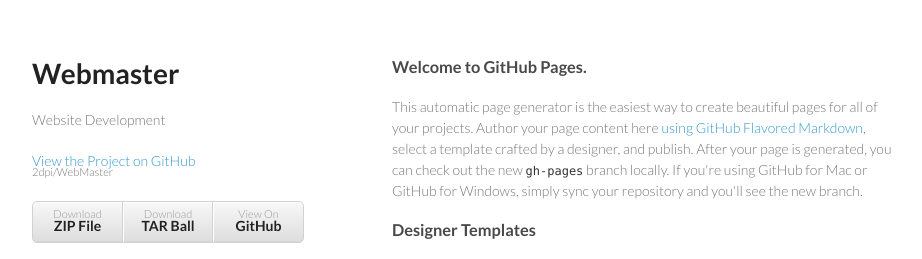
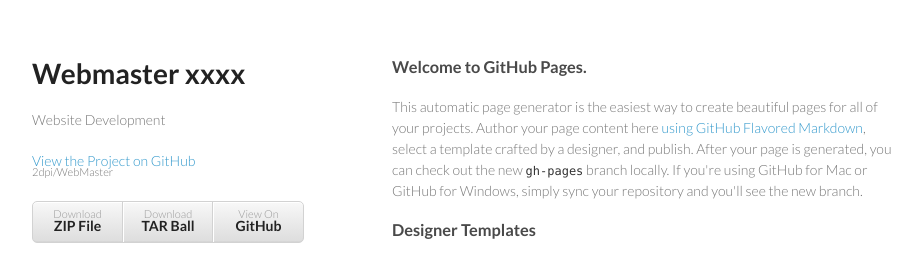
Before and after one commit to 2dpi/WebMaster, a Jekyll site: the page index.html, which Jekyll copies as it is, in a window 1280 px wide. Shown: the top 259 px of the page, without its empty margins (178-1100 px from the left). Built offline with Jekyll 4.4.1, drawn with Linux system fonts in a browser that asks for light colours.

Commit message:
page updates

```diff
--- a/index.html
+++ b/index.html
@@ -15,7 +15,7 @@
   <body>
     <div class="wrapper">
       <header>
-        <h1>Webmaster</h1>
+        <h1>Webmaster xxxx</h1>
         <p>Website Development</p>
 
         <p class="view"><a href="https://github.com/2dpi/WebMaster">View the Project on GitHub <small>2dpi/WebMaster</small></a></p>
```
